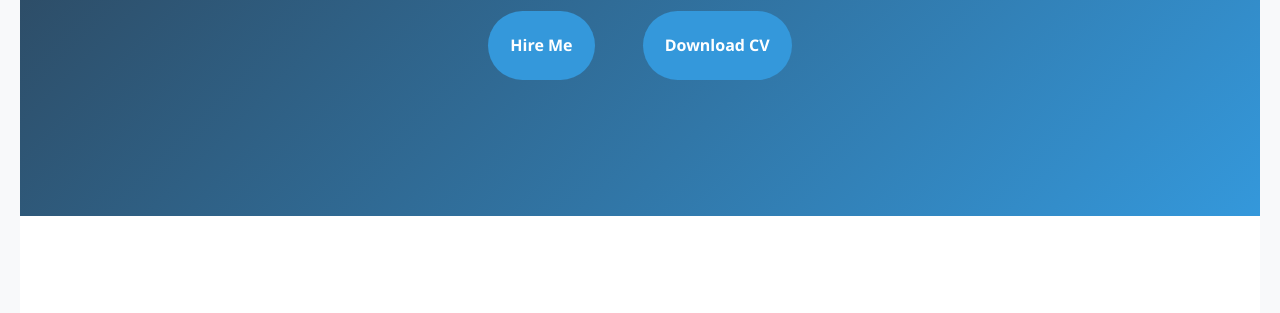
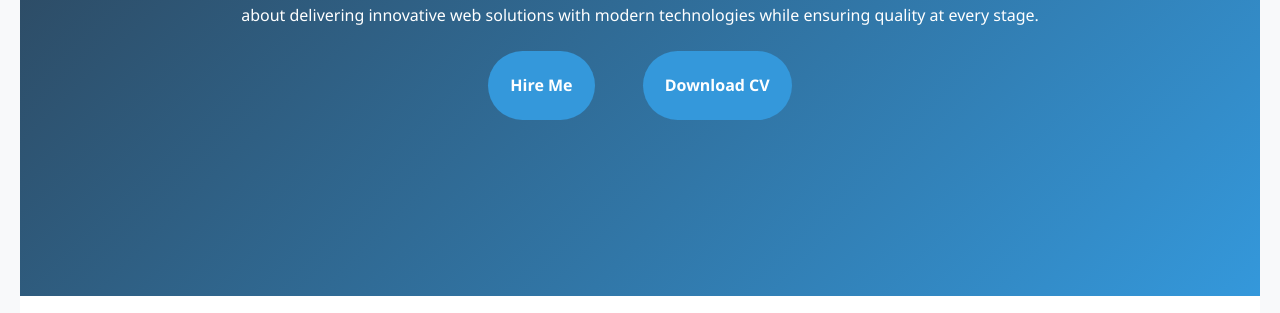
Before and after one commit to harish-spec/PortofolioH, a plain HTML site: page index.html in a window 1280 px wide. Shown: the part 324-637 px from the top of the page. Drawn offline with Linux system fonts and the light colour scheme.

Commit message:
Update style.css

```diff
--- a/Assets/style.css
+++ b/Assets/style.css
@@ -126,7 +126,7 @@
 
             /* Hero Section */
          .hero {
-    height: 65vh;
+    height: 75vh;
     background: linear-gradient(135deg, var(--secondary-color) 0%, var(--primary-color) 100%);
     color: white;
 
```
